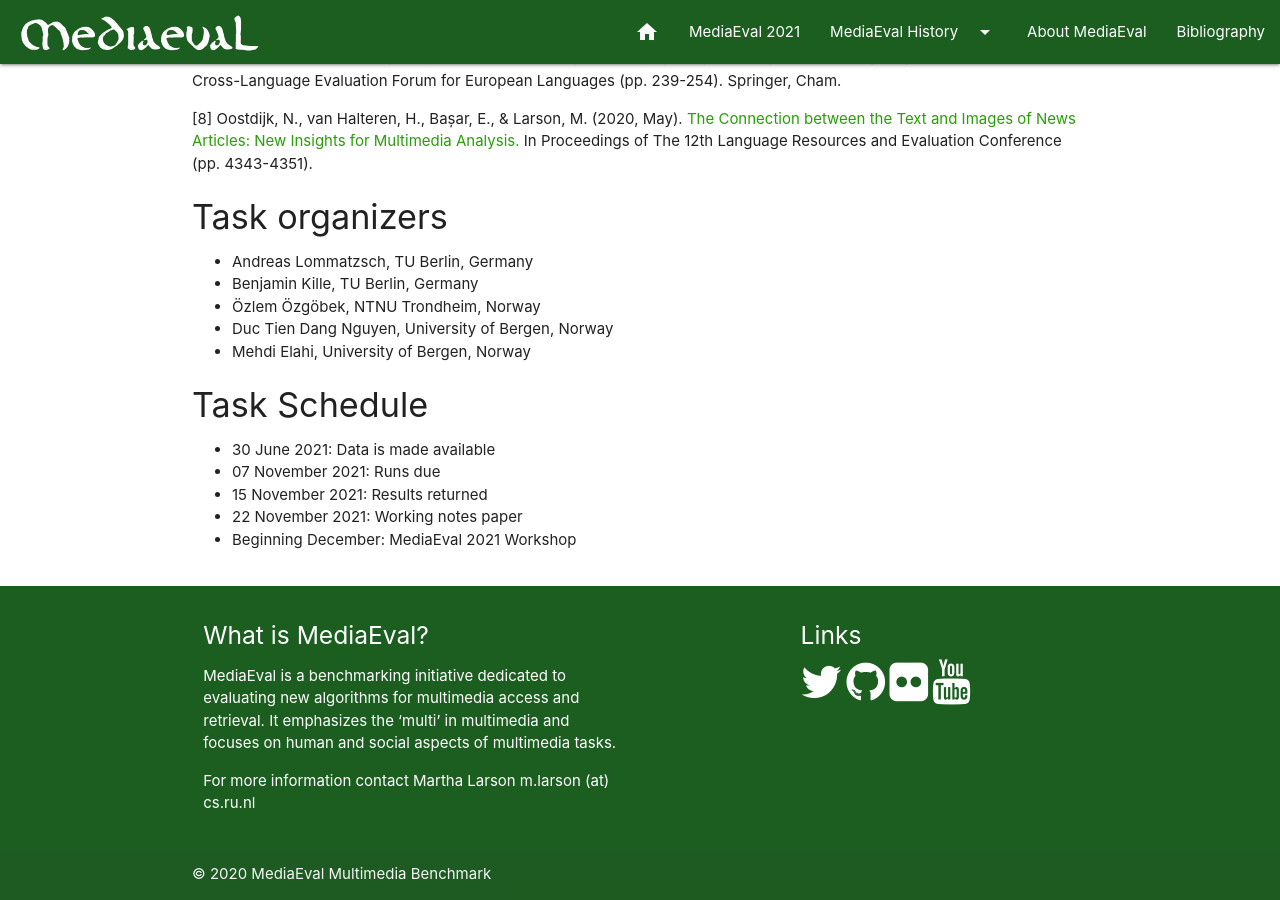
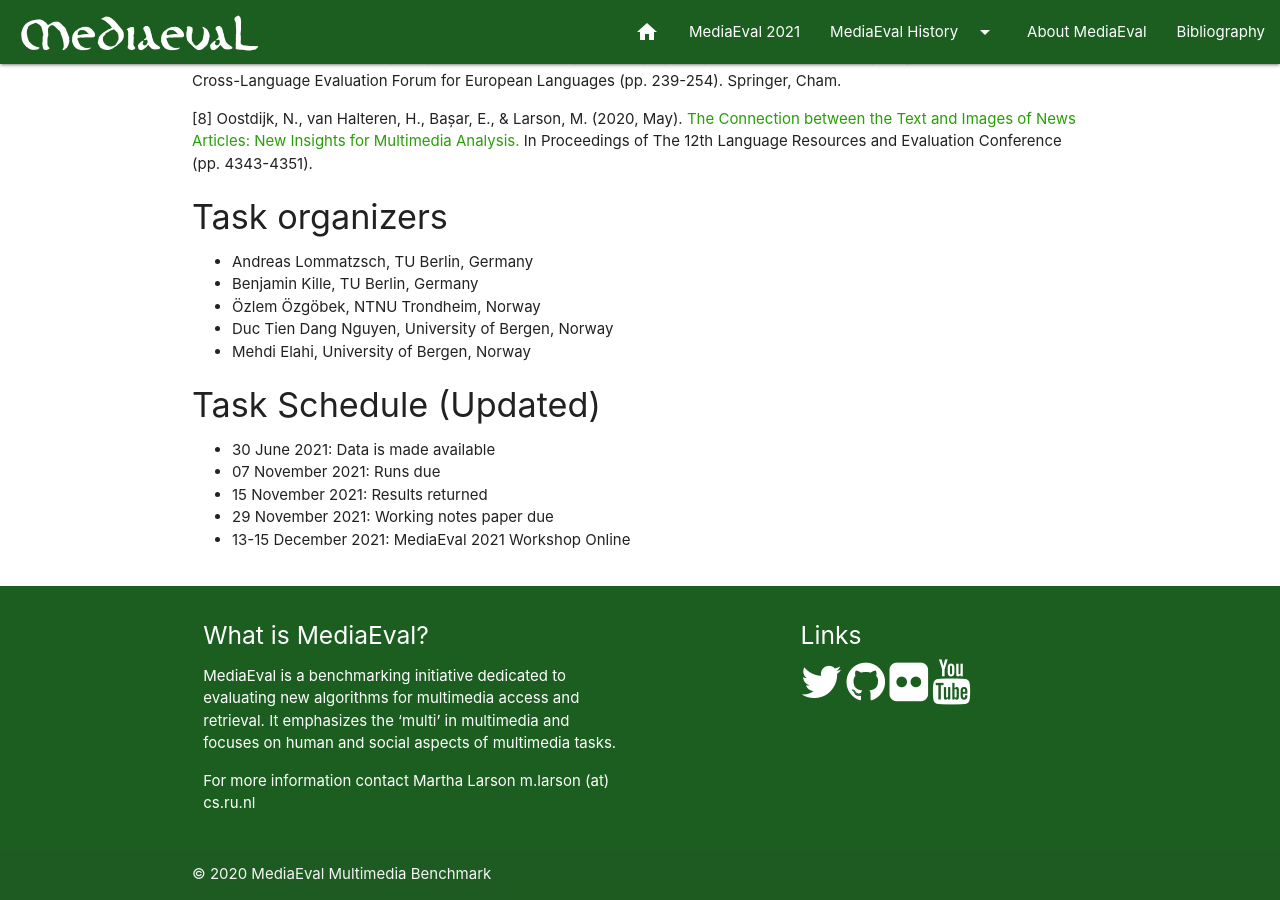
Before and after one commit to multimediaeval/multimediaeval.github.io, a Jekyll site: the page built from _editions/2021/tasks/newsimages.md, in a window 1280 px wide and 900 px high, scrolled down 2677 px. Built offline with Jekyll 4.4.1, drawn with Linux system fonts in a browser that asks for light colours.

Commit message:
Update newsimages.md

```diff
--- a/_editions/2021/tasks/newsimages.md
+++ b/_editions/2021/tasks/newsimages.md
@@ -91,12 +91,12 @@ Additionally, we promote the idea of explainability and ask the participants to
 * Mehdi Elahi, University of Bergen, Norway
 
 
-#### Task Schedule
+#### Task Schedule (Updated)
 * 30 June 2021: Data is made available <!-- # Replace XX with your date. We suggest setting the date in June-July-->
 * 07 November 2021: Runs due <!-- # Replace XX with your date. We suggest setting enough time in order to have enough time to assess and return the results by the Results returned deadline-->
 * 15 November 2021: Results returned  <!-- Replace XX with your date. Latest possible should be 15 November-->
-* 22 November 2021: Working notes paper  <!-- Fixed. Please do not change. Exact date to be decided-->
-* Beginning December: MediaEval 2021 Workshop <!-- Fixed. Please do not change. Exact date to be decided-->
+* 29 November 2021: Working notes paper due <!-- Fixed. Please do not change-->
+* 13-15 December 2021: MediaEval 2021 Workshop Online <!-- Fixed. Please do not change-->
 
 <!-- #### Acknolwedgments-->
 <!-- # optional, delete if not used-->
```
